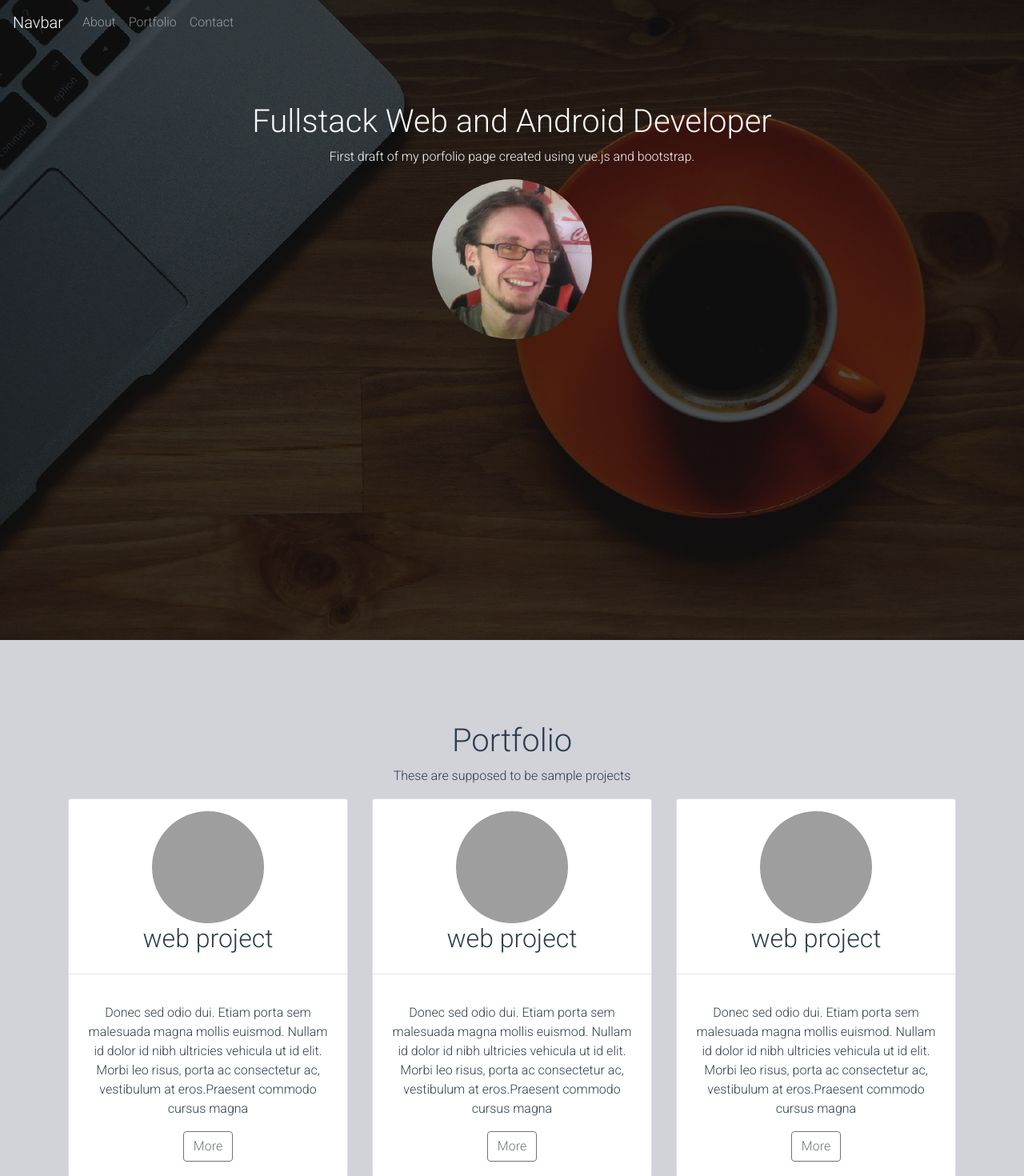
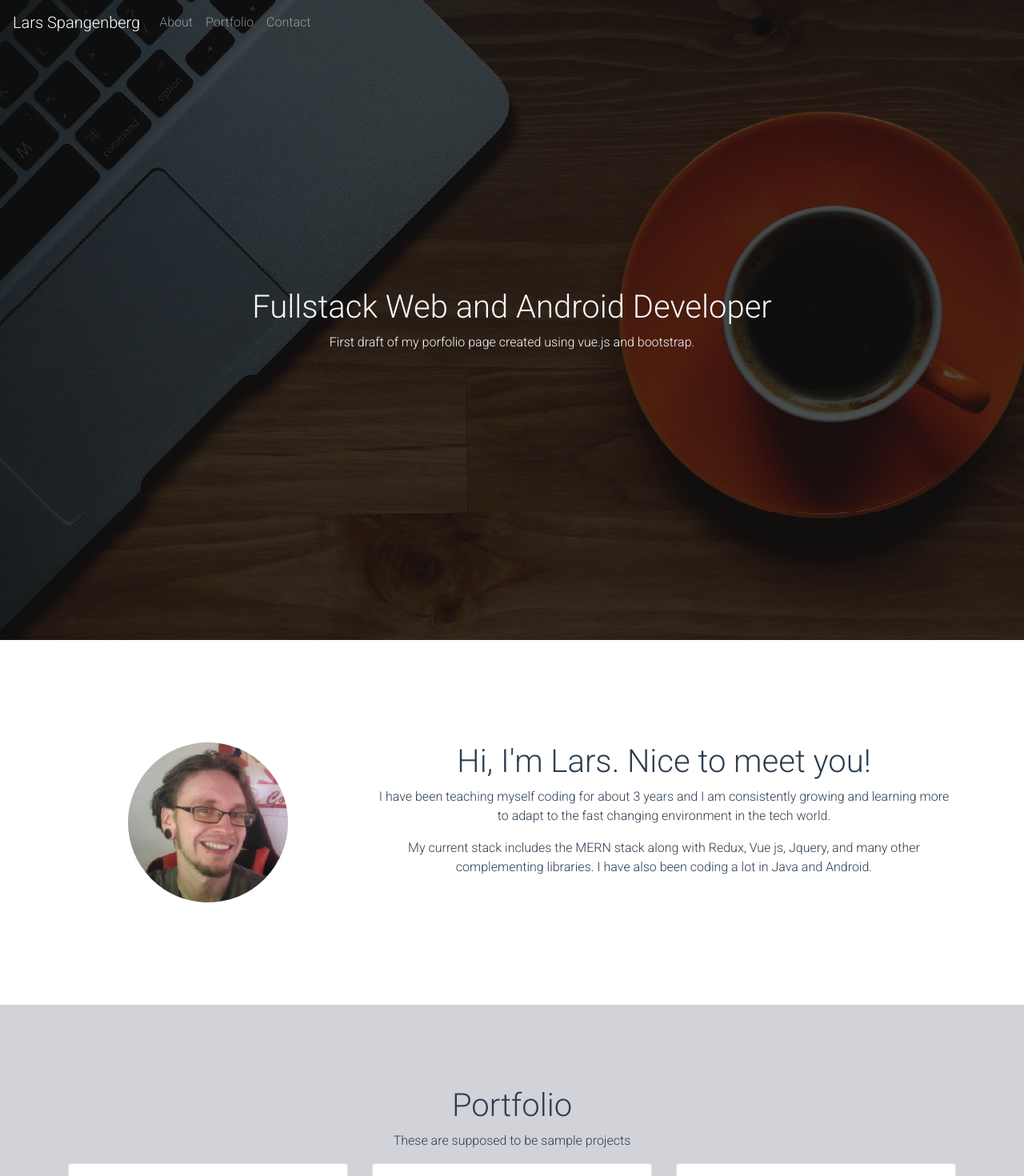
Before and after one commit to LarsSpangenberg/my-portfolio-vue, a Vue app: page /#/ in a window 1280 px wide. Shown: the top 1470 px of the page at 80% size. Built offline with nearby package versions, Linux system fonts and the light colour scheme; grey boxes are pictures that could not be loaded.

Commit message:
created About section, moved some related things

```diff
--- /dev/null
+++ b/src/components/About.vue
@@ -0,0 +1,31 @@
+<template>
+  <section class="about">
+    <div class="container">
+      <div class="row">
+        <div class="col-md-4">
+          <img
+            alt="author thumbnail"
+            class="rounded-circle profile-pic"
+            src="@/assets/stupid-face-200.png"
+          />
+        </div>
+        <div class="col-md-8">
+          <h1>Hi, I'm Lars. Nice to meet you!</h1>
+          <p>I have been teaching myself coding for about 3 years and I am consistently
+          growing and learning more to adapt to the fast changing environment in the
+          tech world.</p>
+          <p>My current stack includes the MERN stack along with Redux, Vue js, Jquery,
+          and many other complementing libraries. I have also been coding a lot in Java
+          and Android.</p>
+        </div>
+      </div>
+    </div>
+  </section>
+</template>
+
+<style scoped>
+.container {
+  padding-top: 10%;
+  padding-bottom: 10%;
+}
+</style>
--- a/src/components/Landing.vue
+++ b/src/components/Landing.vue
@@ -1,6 +1,7 @@
 <template>
   <div>
     <profile />
+    <about />
     <portfolio />
     <!-- modal for contact -->
     <section>
@@ -23,6 +24,7 @@
 
 <script>
 import Profile from './Profile.vue';
+import About from './About.vue';
 import Portfolio from './portfolio/Portfolio.vue';
 import Contact from './Contact.vue';
 
@@ -30,6 +32,7 @@ export default {
   name: 'Landing',
   components: {
     Profile,
+    About,
     Portfolio,
     Contact,
   },
--- a/src/components/Profile.vue
+++ b/src/components/Profile.vue
@@ -1,33 +1,30 @@
 <template>
   <section class="profile">
-    <div class="container-fluid text-light">
-      <h1>Fullstack Web and Android Developer</h1>
-      <p>First draft of my porfolio page created using vue.js and bootstrap.</p>
-      <img
-        alt="Vue logo"
-        class="rounded-circle profile-pic"
-        src="@/assets/stupid-face-200.png"
-      />
+    <div class="jumbotron-fluid text-light">
+      <div class="container">
+        <h1>Fullstack Web and Android Developer</h1>
+        <p>First draft of my porfolio page created using vue.js and bootstrap.</p>
+      </div>
       <!-- <button
         type="button"
         class="btn btn-primary btn-lg"
         data-toggle="modal"
         data-target=".contact-modal"
-      >Contact</button> -->
+      >Contact</button>-->
     </div>
   </section>
 </template>
 
 <style scoped>
 .profile {
-  background: #000000 url('../assets/desk-background.png') 100% 0 no-repeat fixed;
-  height: 100vh;
-  padding-top: 10%;
-  padding-bottom: 10%;
+  background: #000000 url('../assets/desk-background.png') center top no-repeat
+    fixed;
+  text-align: center;
 }
 
-.profile-pic {
-  height: 200px;
-  width: auto;
+.container {
+  height: 100vh;
+  padding-top: 45vh;
+  padding-bottom: 20vh;
 }
 </style>
--- a/src/components/common/navigation.vue
+++ b/src/components/common/navigation.vue
@@ -11,7 +11,7 @@
     >
       <span class="navbar-toggler-icon"></span>
     </button>
-    <a class="navbar-brand" href="#">Navbar</a>
+    <a class="navbar-brand" href="#">Lars Spangenberg</a>
     <div class="collapse navbar-collapse" id="navbarTogglerDemo03">
       <ul class="navbar-nav mr-auto mt-2 mt-lg-0">
         <!-- <li class="nav-item active">
--- a/src/components/portfolio/Portfolio.vue
+++ b/src/components/portfolio/Portfolio.vue
@@ -19,9 +19,11 @@ import projects from '@/data/portfolio-projects';
 import ProjectCard from './ProjectCard.vue';
 
 export default {
-  data: () => ({
-    projects,
-  }),
+  data() {
+    return {
+      projects,
+    };
+  },
   components: {
     ProjectCard,
   },
```
